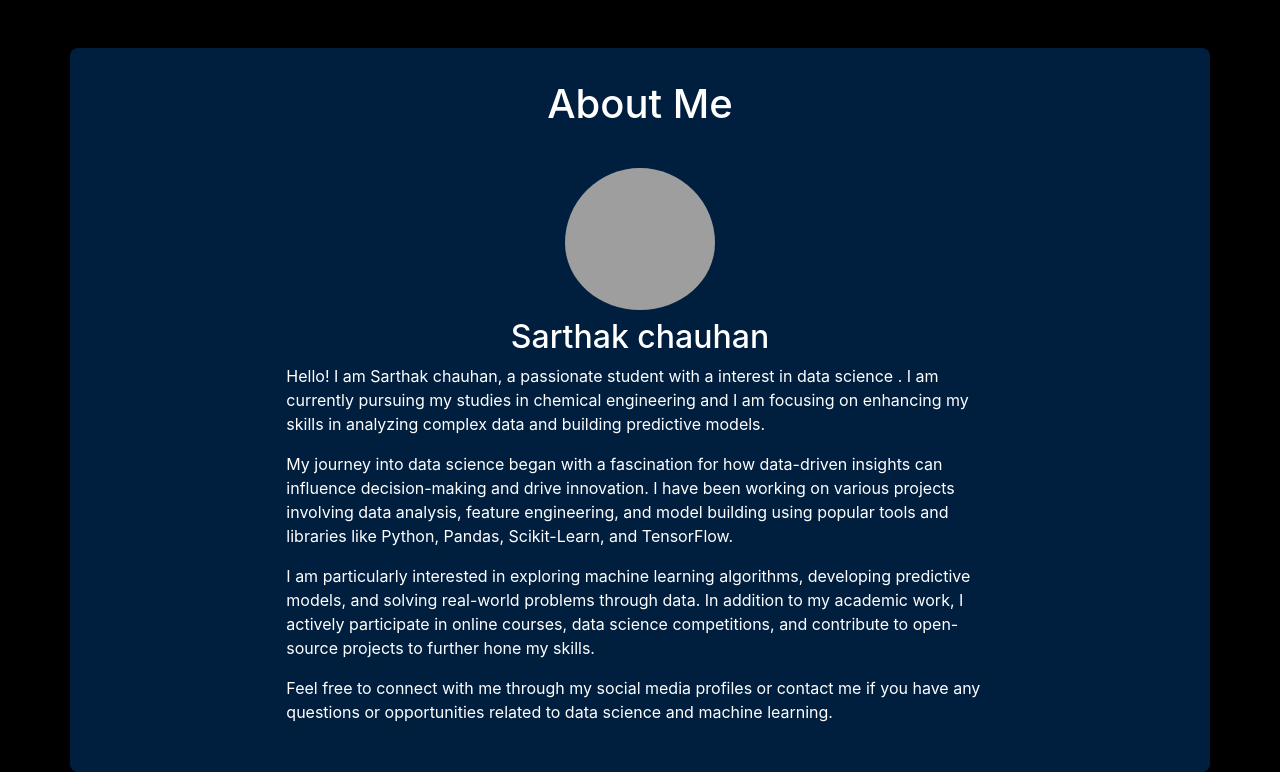
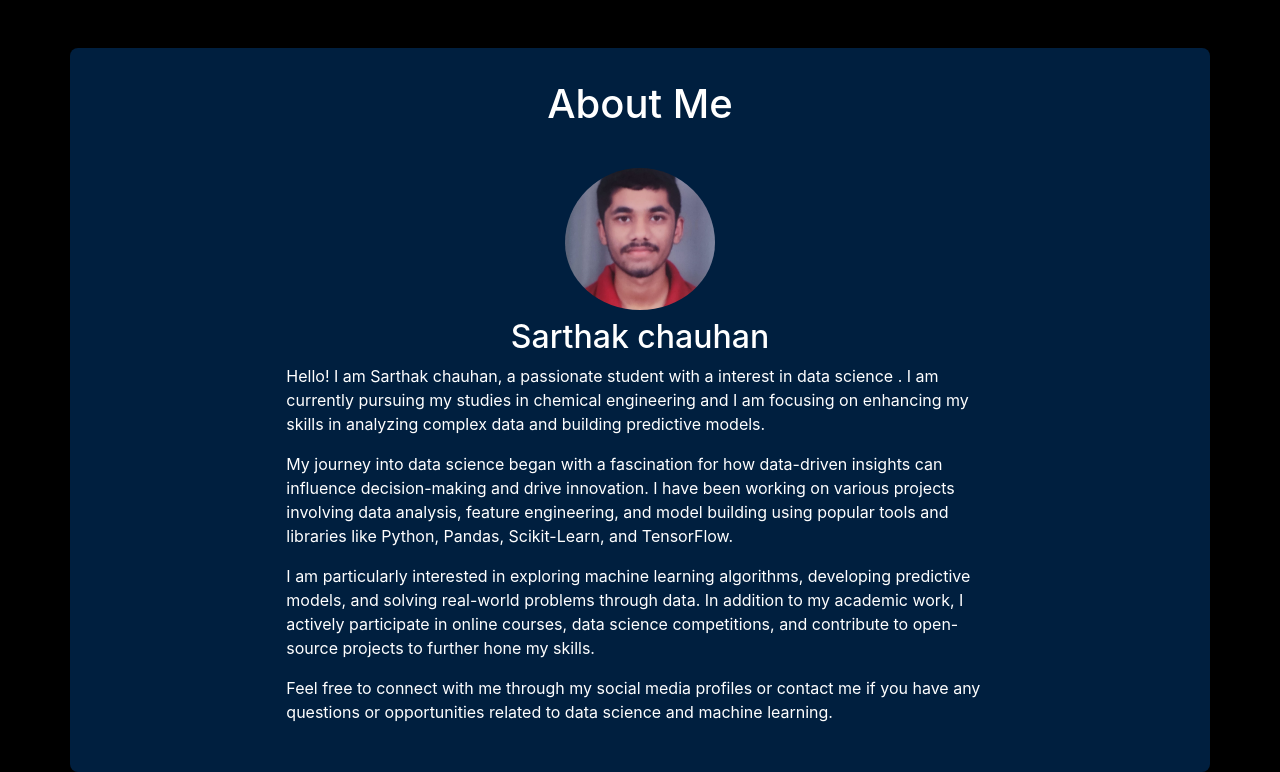
Before and after one commit to Harshsherki/Web-Application-Insurance-Price-Pridiction, a Flask app: page /about in a window 1280 px wide. Shown: the part 56-828 px from the top of the page. Run offline with Flask 3, Linux system fonts and the light colour scheme; parts of the project's set-up code (start-up, migrations or seed data) failed here and were passed over; some libraries are stand-ins or nearby versions; grey boxes are pictures that could not be loaded.

Commit message:
Update about.html

```diff
--- a/templates/about.html
+++ b/templates/about.html
@@ -69,7 +69,7 @@
         <h1 class="text-center mb-4 pb-3">About Me</h1>
         <div class="row justify-content-center">
             <div class="col-md-8 ">
-                <img src="{{ url_for('static', filename='images/img.jpg') }}" alt="Student Image" class="about-image d-block mx-auto pb-2">
+                <img src="{{ url_for('static', filename='images/img2.jpg') }}" alt="Student Image" class="about-image d-block mx-auto pb-2">
 
 
                 <h2 class="text-center">Sarthak chauhan</h2>
```
